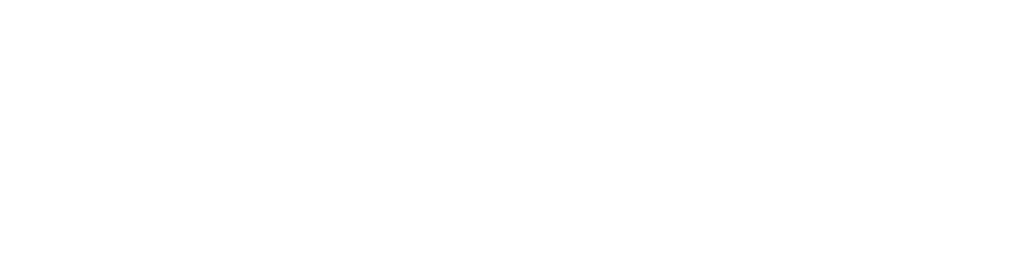
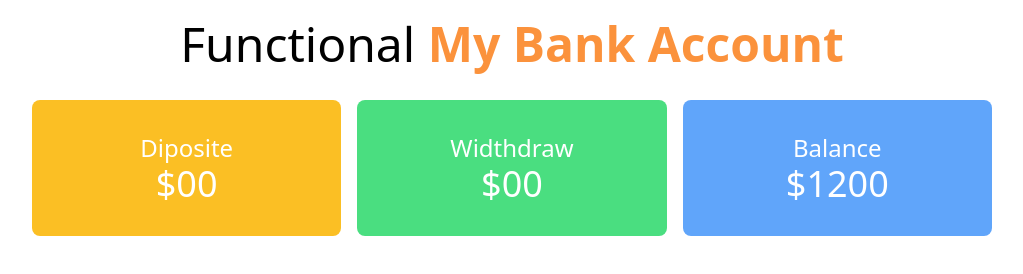
Before and after one commit to hasibprangon/My-bank-account-recap-function-, a plain HTML site: page index.html in a window 1280 px wide. Shown: the whole page, without its empty margins (128-1151 px from the left). Drawn offline with nearby package versions, Linux system fonts and the light colour scheme.

Commit message:
depodite widthdraw mainBalance

```diff
--- a/index.html
+++ b/index.html
@@ -1,12 +1,38 @@
 <!DOCTYPE html>
 <html lang="en">
+
 <head>
     <meta charset="UTF-8">
     <meta http-equiv="X-UA-Compatible" content="IE=edge">
     <meta name="viewport" content="width=device-width, initial-scale=1.0">
     <title>Functional My Bank Acc</title>
+    <script src="https://cdn.tailwindcss.com"></script>
+
 </head>
+
 <body>
+    <header>
+        <h1 class="text-5xl text-center mt-5">Functional <span class="text-orange-400 font-semibold	">My Bank
+                Account</span></h1>
+    </header>
+    <main>
+        <section class="mt-8 text-white">
+            <div class="grid grid-cols-3 gap-4 w-9/12 mx-auto text-center ">
+                <div class="bg-amber-400 p-8 rounded-lg	">
+                    <h4 class="text-2xl">Diposite</h4>
+                    <h2 class="text-4xl">$<span id="diposite-total">00</span></h2>
+                </div>
+                <div class="bg-green-400 p-8 rounded-lg	">
+                    <h4 class="text-2xl">Widthdraw</h4>
+                    <h2 class="text-4xl">$<span id="widthdraw-total">00</span></h2>
+                </div>
+                <div class="bg-blue-400 p-8 rounded-lg">
+                    <h4 class="text-2xl">Balance</h4>
+                    <h2 class="text-4xl">$<span id="balance-total">1200</span></h2>
+                </div>
+            </div>
+        </section>
+    </main>
+</body>
 
-</body>
 </html>
```
